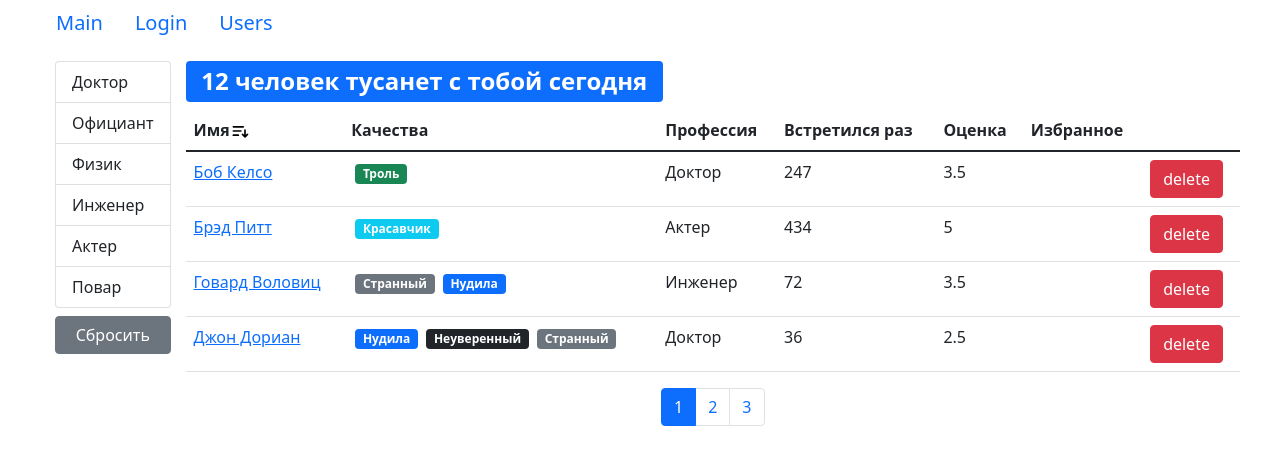
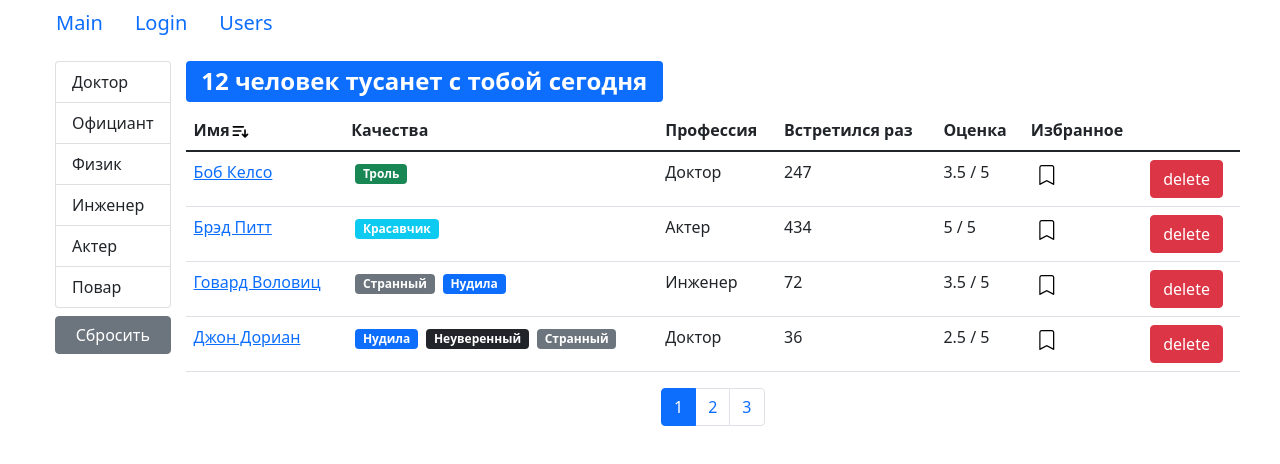
Before and after one commit to ZagSerSan/CP_fast-company, a React (Create React App) app: page /Users in a window 1280 px wide. Shown: the top 464 px of the page. Built offline with nearby package versions, Linux system fonts and the light colour scheme.

Commit message:
bugfixed render bookmark component

```diff
--- a/src/app/components/table.jsx
+++ b/src/app/components/table.jsx
@@ -3,7 +3,7 @@ import PropTypes from 'prop-types'
 import TableHeader from './tableHeader'
 import TableBody from './tableBody'
 import Qualitie from './qualitie'
-import Bookmark from './qualitie'
+import Bookmark from './bookmark'
 
 const Table = ({
   users,
--- a/src/app/components/tableBody.jsx
+++ b/src/app/components/tableBody.jsx
@@ -12,12 +12,17 @@ import { Link } from 'react-router-dom/cjs/react-router-dom.min'
         return component(dataItem)
       }
       return component
-    } else if (thState[thStateItem].path === 'name') {
+    } // при итерации имени делаем ссылку на стр пользователя по ид
+      else if (thState[thStateItem].path === 'name') {
       const userId = `Users/${dataItem._id}`
       return <Link to={userId}>
         {dataItem.name}
       </Link>
-    }
+    } // при итерации оценки добавляем строку '/5'
+      else if (thState[thStateItem].path === 'rate') {
+        return `${_.get(dataItem,thState[thStateItem].path)} / 5`
+      }
+    // во всех остальных случаях возвр просто path
     return _.get(dataItem,thState[thStateItem].path)
   }
 
```
